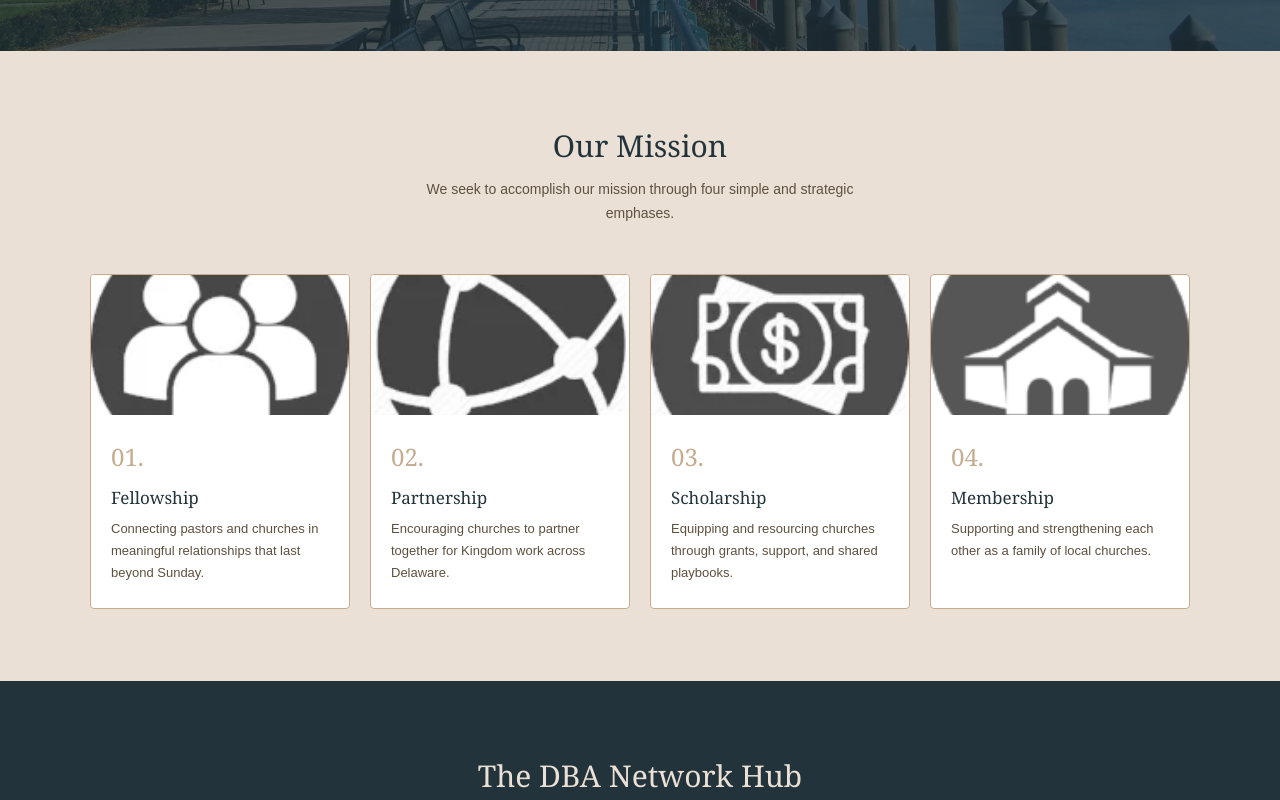
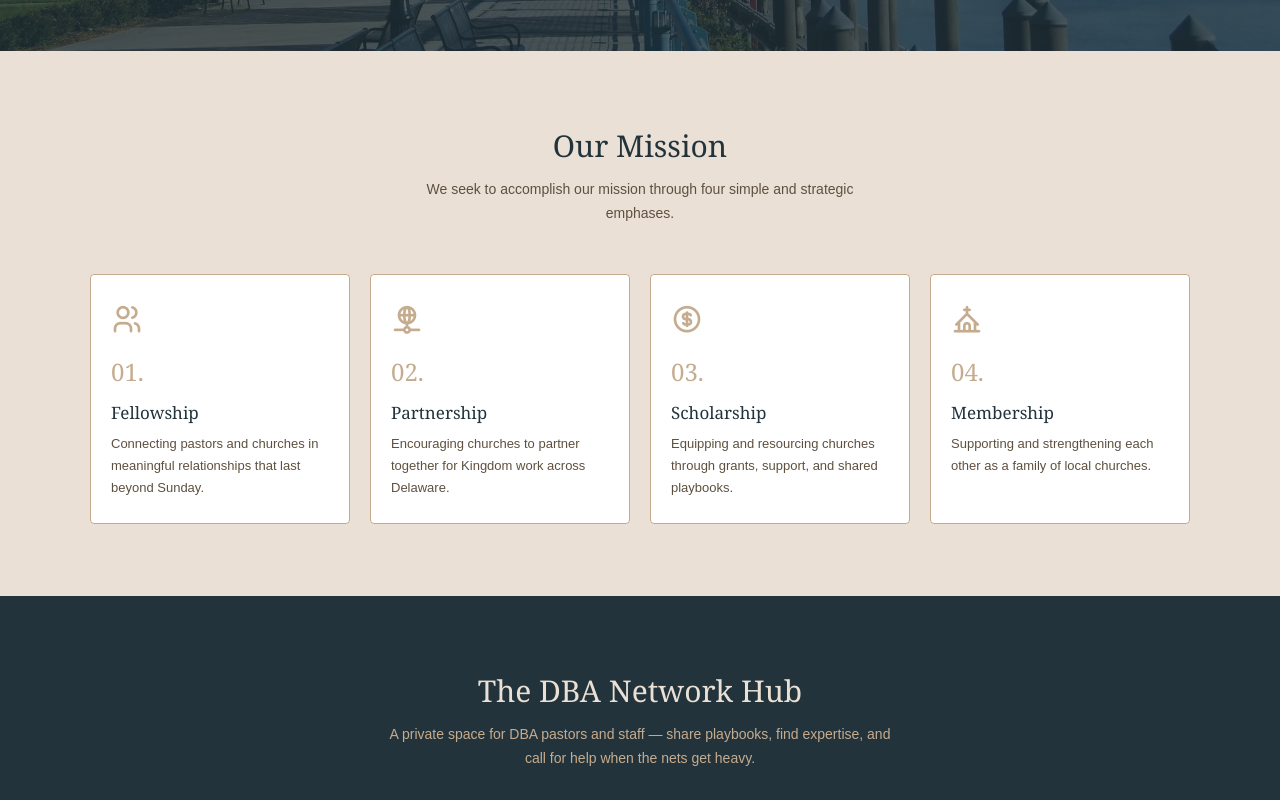
Before and after one commit to byomes/dba-network-hub, a Next.js app: page / in a window 1280 px wide. Shown: the part 580-1380 px from the top of the page. Built offline with nearby package versions, Linux system fonts and the light colour scheme.

Commit message:
Replace emphasis card images with Tabler icons

```diff
--- a/app/layout.tsx
+++ b/app/layout.tsx
@@ -13,6 +13,9 @@ export default function RootLayout({
 }>) {
   return (
     <html lang="en">
+      <head>
+        <link rel="stylesheet" href="https://cdn.jsdelivr.net/npm/@tabler/icons-webfont@latest/tabler-icons.min.css" />
+      </head>
       <body>{children}</body>
     </html>
   );
--- a/app/page.tsx
+++ b/app/page.tsx
@@ -65,39 +65,31 @@ export default function Home() {
               {
                 num: '01', title: 'Fellowship',
                 desc: 'Connecting pastors and churches in meaningful relationships that last beyond Sunday.',
-                img: '/images/fellowship.jpg', imgAlt: 'Pastors in fellowship'
+                icon: 'ti-users',
               },
               {
                 num: '02', title: 'Partnership',
                 desc: 'Encouraging churches to partner together for Kingdom work across Delaware.',
-                img: '/images/partnership.jpg', imgAlt: 'Churches in partnership'
+                icon: 'ti-network',
               },
               {
                 num: '03', title: 'Scholarship',
                 desc: 'Equipping and resourcing churches through grants, support, and shared playbooks.',
-                img: '/images/scholarship.jpg', imgAlt: 'Scholarship and resourcing'
+                icon: 'ti-coin',
               },
               {
                 num: '04', title: 'Membership',
                 desc: 'Supporting and strengthening each other as a family of local churches.',
-                img: '/images/membership.png', imgAlt: 'Church membership'
+                icon: 'ti-building-church',
               },
             ].map(item => (
               <div key={item.num} style={{
                 backgroundColor: '#fff', border: '1px solid #C6AC8F', borderRadius: '4px', overflow: 'hidden'
               }}>
-                {item.img && (
-                  <div style={{ position: 'relative', width: '100%', height: '140px' }}>
-                    <Image
-                      src={item.img}
-                      alt={item.imgAlt!}
-                      fill
-                      style={{ objectFit: 'cover' }}
-                    />
-                  </div>
-                )}
-
-                <div style={{ padding: '24px 20px' }}>
+                <div style={{ padding: '28px 20px 0' }}>
+                  <i className={`ti ${item.icon}`} style={{ fontSize: '32px', color: '#C6AC8F' }} />
+                </div>
+                <div style={{ padding: '16px 20px 24px' }}>
                   <div style={{ fontFamily: 'Georgia, serif', fontSize: '24px', color: '#C6AC8F', marginBottom: '10px' }}>{item.num}.</div>
                   <h3 style={{ fontFamily: 'Georgia, serif', fontSize: '17px', color: '#22333B', marginBottom: '8px' }}>{item.title}</h3>
                   <p style={{ fontFamily: 'sans-serif', fontSize: '13px', color: '#5E503F', lineHeight: 1.7 }}>{item.desc}</p>
```
